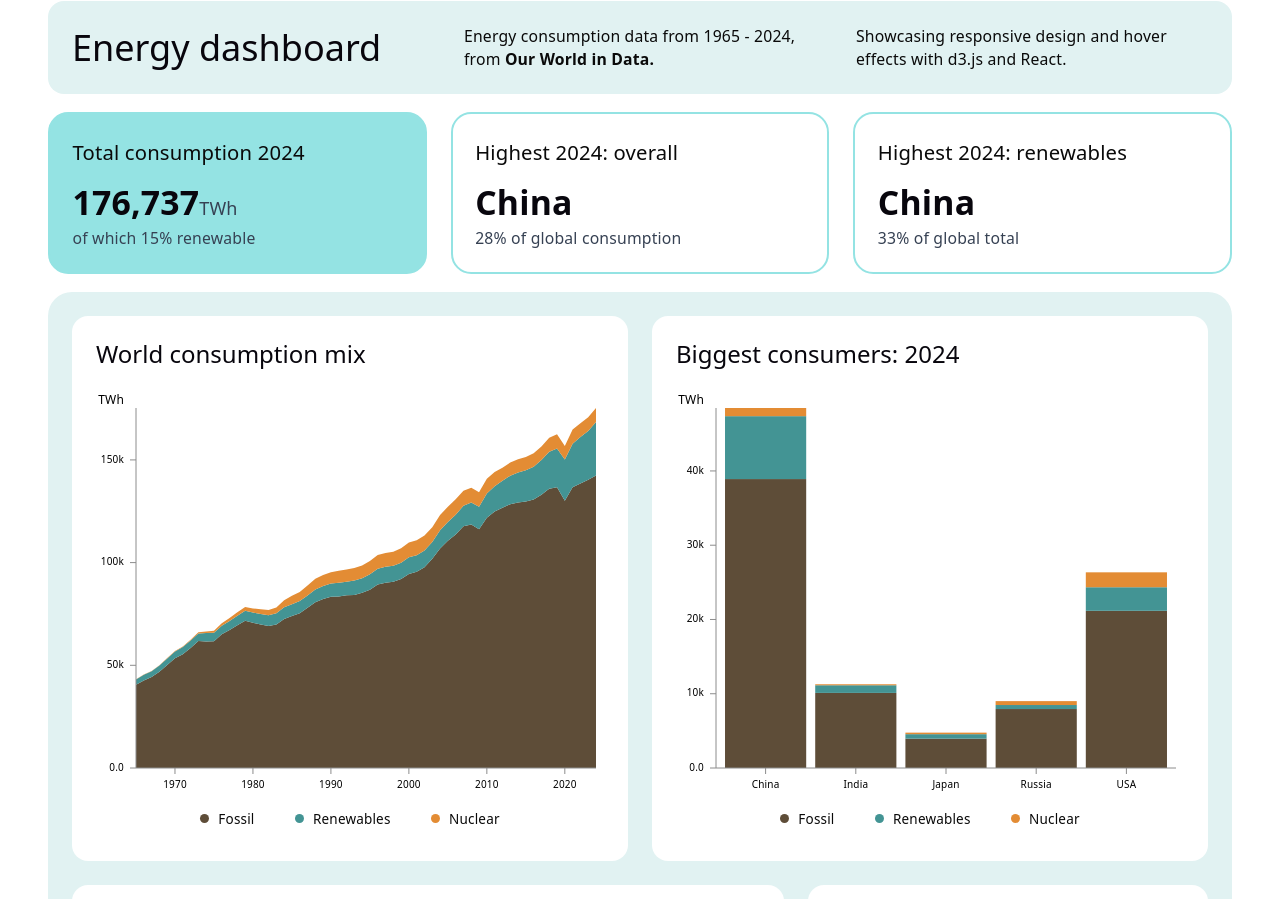
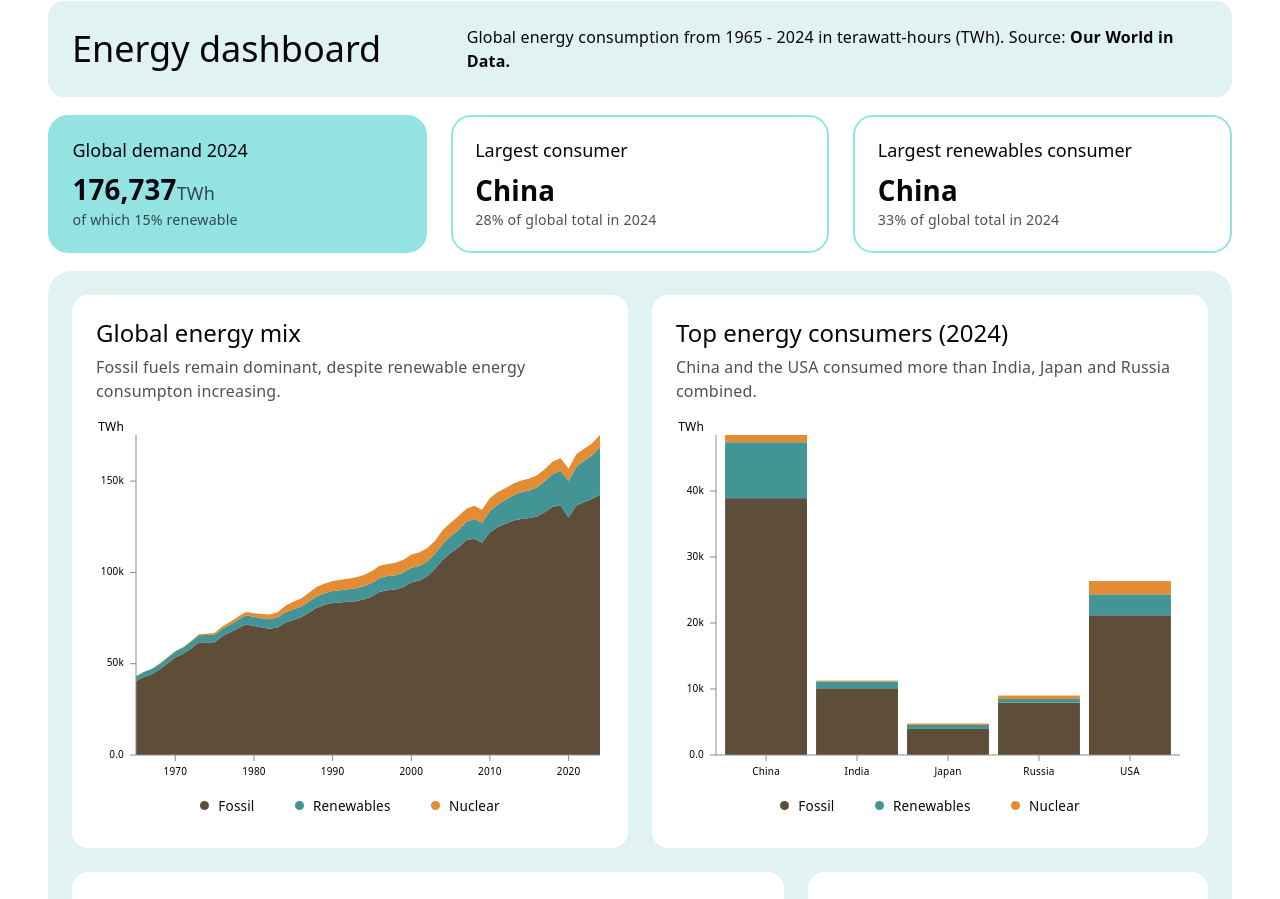
Before and after one commit to mwoohoohoo/responsive-dashboard, a React (Vite) app: page / in a window 1280 px wide. Shown: the part 19-918 px from the top of the page. Built offline with nearby package versions, Linux system fonts and the light colour scheme.

Commit message:
Last visual improvements and responsive typography fixes before adding animations

```diff
--- a/src/App.css
+++ b/src/App.css
@@ -2,9 +2,9 @@
   border-radius: 16px;
   background-color: #e1f2f2;
   display: grid;
-  grid-template-columns: 1fr 1fr 1fr;
+  grid-template-columns: 1fr 2fr;
   align-items: center;
-  gap: 40px;
+  gap: 24px;
   padding: 24px;
 }
 
@@ -80,6 +80,16 @@
 .container--transparent {
   padding: 0px;
   background-color: transparent;
+}
+
+.container--text {
+  gap: 8px;
+}
+
+@media (max-width: 1024px) {
+  .container--text {
+    gap: 4px;
+  }
 }
 
 /* Tooltip */
--- a/src/App.jsx
+++ b/src/App.jsx
@@ -75,7 +75,7 @@ function App() {
     .map((d) => d.country);
 
   // line chart only shows data for the biggest consumers in 2024
-  const lineChartData = countryData.filter((d) =>
+  const topData2024 = countryData.filter((d) =>
     topCountries2024.includes(d.country),
   );
 
@@ -86,7 +86,7 @@ function App() {
   const renewableSum = (d) =>
     d.hydro + d.solar + d.wind + d.biofuel + d.other_renewable;
 
-  // biggest renewables consumers in 2-24
+  // biggest renewables consumers in 2024
   const topRenewableCountries = countryData
     .filter((d) => d.year === 2024)
     .sort((a, b) => renewableSum(b) - renewableSum(a))
@@ -103,7 +103,7 @@ function App() {
     }));
 
   // convert filtered data into plottable rows (bar chart)
-  const stackedChartData = lineChartData
+  const stackedChartData = topData2024
     .filter((d) => d.year === 2024)
     .map((d) => ({
       country: d.country,
@@ -113,15 +113,11 @@ function App() {
     }));
 
   // country selector state
-  const [selectedCountry, setSelectedCountry] = useState("Brazil");
+  const [selectedCountry, setSelectedCountry] = useState("Argentina");
 
   // alphabetical countries list
   const countries = [
-    ...new Set(
-      data
-        .filter((d) => topRenewableCountries.includes(d.country))
-        .map((d) => d.country),
-    ),
+    ...new Set(data.filter((d) => d.country !== "World").map((d) => d.country)),
   ].sort();
 
   // filter data to selected country
@@ -167,19 +163,17 @@ function App() {
     <>
       <div className="min-h-screen flex flex-col gap-4">
         <div className="header">
-          <h1 className="font-bold text-left">Energy dashboard</h1>
+          <h1 className="text-left">Energy dashboard</h1>
 
-          <p className="text-sm md:text-body text-left">
-            Energy consumption data from 1965 - 2024, from{" "}
+          <p className="text-body text-left">
+            Global energy consumption from 1965 - 2024 in terawatt-hours (TWh).
+            Source:{" "}
             <a
               className="font-semibold hover:text-brand-teal"
               href="https://ourworldindata.org/energy"
             >
               Our World in Data.
             </a>
-          </p>
-          <p className="text-sm md:text-body text-left">
-            Showcasing responsive design and hover effects with d3.js and React.
           </p>
         </div>
 
@@ -190,17 +184,15 @@ function App() {
                 className={`embla__slide ${selectedIndex === 0 ? "embla__slide--active" : ""}`}
               >
                 <Card bg="bg-brand-aqua">
-                  <h3 className="text-base md:text-lg">
-                    Total consumption 2024
-                  </h3>
+                  <h2>Global demand 2024</h2>
                   <div className="flex flex-col gap-1">
-                    <h4 className="text-2xl md:text-3xl text-primary-black font-semibold">
+                    <p className="text-highlight">
                       {d3.format(",.0f")(totalValue)}
-                      <span className="text-sm md:text-base text-gray-700 font-normal">
+                      <span className="text-sm md:text-base opacity-70 font-normal">
                         TWh
                       </span>
-                    </h4>
-                    <p className="text-xs xl:text-sm text-gray-700">
+                    </p>
+                    <p className="text-caption">
                       of which{" "}
                       {d3.format(".0f")(
                         (totalRenewableValue / totalValue) * 100,
@@ -214,16 +206,12 @@ function App() {
                 className={`embla__slide ${selectedIndex === 1 ? "embla__slide--active" : ""}`}
               >
                 <Card>
-                  <h3 className="text-base md:text-lg">
-                    Highest 2024: overall
-                  </h3>
+                  <h2>Largest consumer</h2>
                   <div className="flex flex-col gap-1">
-                    <h4 className="text-2xl md:text-3xl text-primary-black font-semibold">
-                      {topCountry}
-                    </h4>
-                    <p className="text-xs xl:text-sm text-gray-700">
+                    <p className="text-highlight">{topCountry}</p>
+                    <p className="text-caption">
                       {d3.format(".0f")((topValue / totalValue) * 100)}% of
-                      global consumption
+                      global total in 2024
                     </p>
                   </div>
                 </Card>
@@ -232,18 +220,14 @@ function App() {
                 className={`embla__slide ${selectedIndex === 2 ? "embla__slide--active" : ""}`}
               >
                 <Card>
-                  <h3 className="text-base md:text-lg">
-                    Highest 2024: renewables
-                  </h3>
+                  <h2>Largest renewables consumer</h2>
                   <div className="flex flex-col gap-1">
-                    <h4 className="text-2xl md:text-3xl text-primary-black font-semibold">
-                      {topRenewableCountry}
-                    </h4>
-                    <p className="text-xs xl:text-sm text-gray-700">
+                    <p className="text-highlight">{topRenewableCountry}</p>
+                    <p className="text-caption">
                       {d3.format(".0f")(
                         (topRenewableValue / totalRenewableValue) * 100,
                       )}
-                      % of global total
+                      % of global total in 2024
                     </p>
                   </div>
                 </Card>
@@ -266,19 +250,36 @@ function App() {
         <section className="main">
           <div className="panel">
             <div className="container">
-              <h2>World consumption mix</h2>
+              <div className="container--text">
+                <h3>Global energy mix</h3>
+                <p className="text-body text-left opacity-70">
+                  Fossil fuels remain dominant, despite renewable energy
+                  consumpton increasing.
+                </p>
+              </div>
               <ResponsiveStackedAreaGraph data={stackedData} xVariable="year" />
             </div>
             <div className="container">
-              <h2>Biggest consumers: 2024</h2>
+              <div className="container--text">
+                <h3>Top energy consumers (2024)</h3>
+                <p className="text-body text-left opacity-70">
+                  China and the USA consumed more than India, Japan and Russia
+                  combined.
+                </p>
+              </div>
               <ResponsiveStackedBarPlot data={stackedChartData} />
             </div>
           </div>
 
           <div className="panel panel--thirds">
             <div className="container">
-              <h2>Biggest consumers: renewables</h2>
-
+              <div className="container--text">
+                <h3>Top renewable energy consumers</h3>
+                <p className="text-body text-left opacity-70">
+                  China overtook all other countries in renewable consumption
+                  after 2006.
+                </p>
+              </div>
               <ResponsiveLineGraph
                 data={renewableChartData}
                 xVariable="year"
@@ -287,10 +288,8 @@ function App() {
               />
             </div>
             <div className="container">
-              <div className="flex items-baseline justify-between">
-                <h2>Breakdown: renewables consumers</h2>
-                <p className="text-xs text-gray-700">2024</p>
-              </div>
+              <h3>Renewables mix by country (2024)</h3>
+
               <Select
                 value={selectedCountry}
                 onValueChange={(value) => setSelectedCountry(value)}
@@ -322,7 +321,10 @@ function App() {
         <p className="text-sm text-brand-black-500">
           A portfolio project by Merri Hookway
         </p>
-        <p className="text-sm text-brand-black-500">© 2026</p>
+        <p className="text-sm text-brand-black-500">
+          Built with React and d3.js
+        </p>
+        <p className="text-xs text-brand-black-500">© 2026</p>
       </div>
     </>
   );
--- a/src/components/AxisLeft.jsx
+++ b/src/components/AxisLeft.jsx
@@ -49,7 +49,7 @@ export const AxisLeft = ({
         <text
           x={isMobile ? -12 : -height / 2}
           y={isMobile ? -4 : -48}
-          fontSize={isMobile ? 12 : 14}
+          fontSize={12}
           textAnchor={isMobile ? "end" : "middle"}
           transform={isMobile ? "rotate(0)" : "rotate(-90)"}
         >
--- a/src/components/DonutChart.jsx
+++ b/src/components/DonutChart.jsx
@@ -3,7 +3,6 @@ import { LegendBottom } from "./LegendBottom";
 import { useRef } from "react";
 import { useDimensions } from "../use-dimensions";
 import { useState } from "react";
-import { useMediaQuery } from "../hooks/useMediaQuery";
 import { energyPalette } from "../lib/colours";
 
 export const DonutChart = ({
@@ -19,12 +18,14 @@ export const DonutChart = ({
     return null;
   }
 
-  const MARGIN = 16;
+  const isMobile = width < 320;
+
+  const MARGIN = isMobile ? 4 : 8;
 
   const boundsWidth = width - MARGIN * 2;
   const boundsHeight = height - MARGIN * 2;
 
-  const radius = Math.min(boundsWidth, boundsHeight) / 2 - MARGIN;
+  const radius = Math.min(boundsWidth, boundsHeight) / 2 - MARGIN * 2;
 
   // Include only selected year and country
   const filteredData = data.filter((d) => d.year === year);
@@ -107,7 +108,7 @@ export const ResponsiveDonutChart = (props) => {
 
   return (
     <div className="w-full">
-      <div ref={chartRef} className="relative w-full h-[280px] sm:h-[360px]">
+      <div ref={chartRef} className="relative w-full h-[240px] sm:h-[280px]">
         <DonutChart
           width={chartSize.width}
           height={chartSize.height}
@@ -118,12 +119,12 @@ export const ResponsiveDonutChart = (props) => {
         />
         {/* tooltip layer */}
         <div className="absolute inset-0 pointer-events-none flex flex-col justify-center gap-0 md:gap-0">
-          <p className="text-xs md:text-base">
+          <p className="text-body">
             {hoveredData
               ? `${d3.format(".0f")(hoveredData.value)}`
               : `${d3.format(".0f")(totalRenewable)}`}
           </p>
-          <p className="text-xs md:text-sm  text-gray-700">TWh</p>
+          <p className="text-xs text-gray-700">TWh</p>
         </div>
       </div>
       <LegendBottom
--- a/src/components/LineGraph.jsx
+++ b/src/components/LineGraph.jsx
@@ -32,8 +32,8 @@ export const LineGraph = ({
   const MARGIN = {
     top: 16,
     bottom: isMobile ? 24 : 32,
-    left: isMobile ? 40 : 80,
-    right: isMobile ? 8 : 16,
+    left: isMobile ? 40 : 60,
+    right: isMobile ? 4 : 8,
   };
 
   const boundsWidth = width - MARGIN.left - MARGIN.right;
@@ -172,7 +172,7 @@ export const LineGraph = ({
           <AxisLeft
             yScale={yScale}
             pixelsPerTick={isMobile ? 80 : 40}
-            label={isMobile ? "TWh" : "TWh (terawatt-hours)"}
+            label="TWh"
             boundsWidth={boundsWidth}
             isMobile={isMobile}
           />
@@ -214,7 +214,7 @@ export const ResponsiveLineGraph = (props) => {
 
   return (
     <div className="w-full">
-      <div ref={chartRef} className="relative w-full h-[280px] sm:h-[400px]">
+      <div ref={chartRef} className="relative w-full h-[260px] sm:h-[360px]">
         <LineGraph
           width={chartSize.width}
           height={chartSize.height}
--- a/src/components/StackedAreaGraph.jsx
+++ b/src/components/StackedAreaGraph.jsx
@@ -27,8 +27,8 @@ export const StackedAreaGraph = ({
   const MARGIN = {
     top: 16,
     bottom: isMobile ? 24 : 32,
-    left: isMobile ? 40 : 80,
-    right: isMobile ? 8 : 16,
+    left: isMobile ? 40 : 60,
+    right: isMobile ? 4 : 8,
   };
 
   const boundsWidth = width - MARGIN.right - MARGIN.left;
@@ -127,7 +127,7 @@ export const StackedAreaGraph = ({
         <AxisLeft
           yScale={yScale}
           pixelsPerTick={isMobile ? 80 : 40}
-          label={isMobile ? "TWh" : "TWh (terawatt-hours)"}
+          label={"TWh"}
           isMobile={isMobile}
         />
       </g>
@@ -190,7 +190,7 @@ export const ResponsiveStackedAreaGraph = ({ data, ...props }) => {
     <div className="w-full">
       <div
         ref={chartRef}
-        className="w-full h-[280px] sm:h-[400px]"
+        className="w-full h-[260px] sm:h-[360px]"
         onMouseLeave={() => {
           setHoveredGroup(null);
           setExpandedGroup(null);
--- a/src/components/StackedBarPlot.jsx
+++ b/src/components/StackedBarPlot.jsx
@@ -27,8 +27,8 @@ export const StackedBarPlot = ({
   const MARGIN = {
     top: 16,
     bottom: isMobile ? 24 : 32,
-    left: isMobile ? 40 : 80,
-    right: isMobile ? 8 : 16,
+    left: isMobile ? 40 : 60,
+    right: isMobile ? 4 : 8,
   };
 
   const boundsWidth = width - MARGIN.left - MARGIN.right;
@@ -126,7 +126,7 @@ export const StackedBarPlot = ({
         <AxisLeft
           yScale={yScale}
           pixelsPerTick={isMobile ? 80 : 40}
-          label={isMobile ? "TWh" : "TWh (terawatt-hours)"}
+          label={"TWh"}
           isMobile={isMobile}
         />
       </g>
@@ -149,7 +149,7 @@ export const ResponsiveStackedBarPlot = ({ data, ...props }) => {
 
   return (
     <div className="w-full">
-      <div ref={chartRef} className="relative w-full h-[280px] sm:h-[400px]">
+      <div ref={chartRef} className="relative w-full h-[260px] sm:h-[360px]">
         <StackedBarPlot
           width={chartSize.width}
           height={chartSize.height}
--- a/src/components/ui/select.jsx
+++ b/src/components/ui/select.jsx
@@ -103,7 +103,7 @@ function SelectItem({ className, children, ...props }) {
     <SelectPrimitive.Item
       data-slot="select-item"
       className={cn(
-        "relative flex min-h-7 w-full cursor-default items-center gap-2 rounded-md px-2 py-1 text-xs/relaxed outline-hidden select-none focus:bg-accent focus:text-accent-foreground not-data-[variant=destructive]:focus:**:text-accent-foreground data-disabled:pointer-events-none data-disabled:opacity-50 [&_svg]:pointer-events-none [&_svg]:shrink-0 [&_svg:not([class*='size-'])]:size-3.5 *:[span]:last:flex *:[span]:last:items-center *:[span]:last:gap-2",
+        "relative flex min-h-7 w-full cursor-default items-center gap-2 rounded-md px-2 py-1 text-xs/relaxed outline-hidden select-none focus:bg-brand-pale-aqua focus:text-accent-foreground not-data-[variant=destructive]:focus:**:text-accent-foreground data-disabled:pointer-events-none data-disabled:opacity-50 [&_svg]:pointer-events-none [&_svg]:shrink-0 [&_svg:not([class*='size-'])]:size-3.5 *:[span]:last:flex *:[span]:last:items-center *:[span]:last:gap-2",
         className,
       )}
       {...props}
--- a/src/index.css
+++ b/src/index.css
@@ -9,6 +9,7 @@
   --color-primary-black: #08060d;
   --color-brand-teal: #158c8c;
   --color-brand-aqua: #94e3e3;
+  --color-brand-pale-aqua: #e1f2f2;
 }
 
 :root {
@@ -37,6 +38,14 @@
   text-rendering: optimizeLegibility;
   -webkit-font-smoothing: antialiased;
   -moz-osx-font-smoothing: grayscale;
+
+  --text-h1: clamp(28px, calc(24px + 1vw), 36px);
+  --text-h2: clamp(16px, calc(15px + 1vw), 18px);
+  --text-h3: clamp(20px, calc(18px + 0.6vw), 24px);
+  --text-highlight: clamp(24px, calc(20px + 0.6vw), 32px);
+
+  --text-body: clamp(14px, calc(13px + 0.35vw), 16px);
+  --text-caption: clamp(12px, calc(11px + 0.25vw), 16px);
 
   @media (max-width: 1024px) {
     font-size: 16px;
@@ -126,34 +135,36 @@ body {
 }
 
 h1,
-h2 {
+h3 {
   font-family: var(--heading);
   font-weight: 500;
   color: var(--text-h);
 }
 
 h1 {
-  font-size: 36px;
+  font-size: var(--text-h1);
   letter-spacing: 0px;
   margin: 0px 0;
   line-height: 115%;
-  @media (max-width: 1024px) {
-    font-size: 28px;
-    margin: 0;
-  }
 }
 h2 {
-  font-size: 24px;
+  font-size: var(--text-h2);
   text-align: left;
   line-height: 118%;
   letter-spacing: 0px;
-  margin: 0 0 8px;
-  @media (max-width: 1024px) {
-    font-size: 20px;
-  }
+  color: var(--text-h);
 }
+h3 {
+  font-size: var(--text-h3);
+  text-align: left;
+  line-height: 118%;
+  letter-spacing: 0px;
+  margin-bottom: 8px;
+}
+
 p {
   margin: 0;
+  color: var(--text-h);
 }
 
 @theme inline {
@@ -210,3 +221,23 @@ p {
     @apply font-sans;
   }
 }
+
+@layer utilities {
+  .text-highlight {
+    font-size: var(--text-highlight);
+    color: var(--text-h);
+    line-height: 1.15;
+    font-weight: 600;
+  }
+  .text-caption {
+    font-size: var(--text-caption);
+    color: var(--text-h);
+    opacity: 0.7;
+    line-height: 1.15;
+  }
+  .text-body {
+    font-size: var(--text-body);
+    color: var(--text-h);
+    line-height: 1.5;
+  }
+}
```
